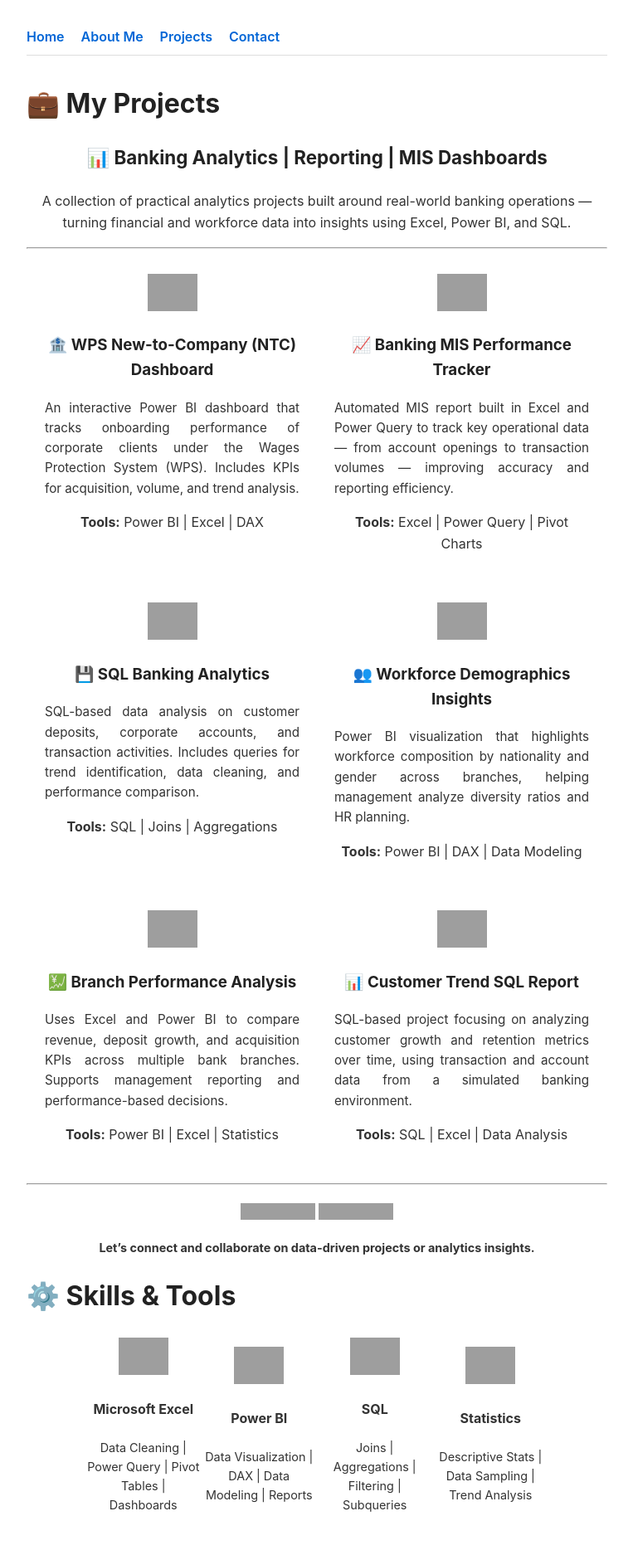
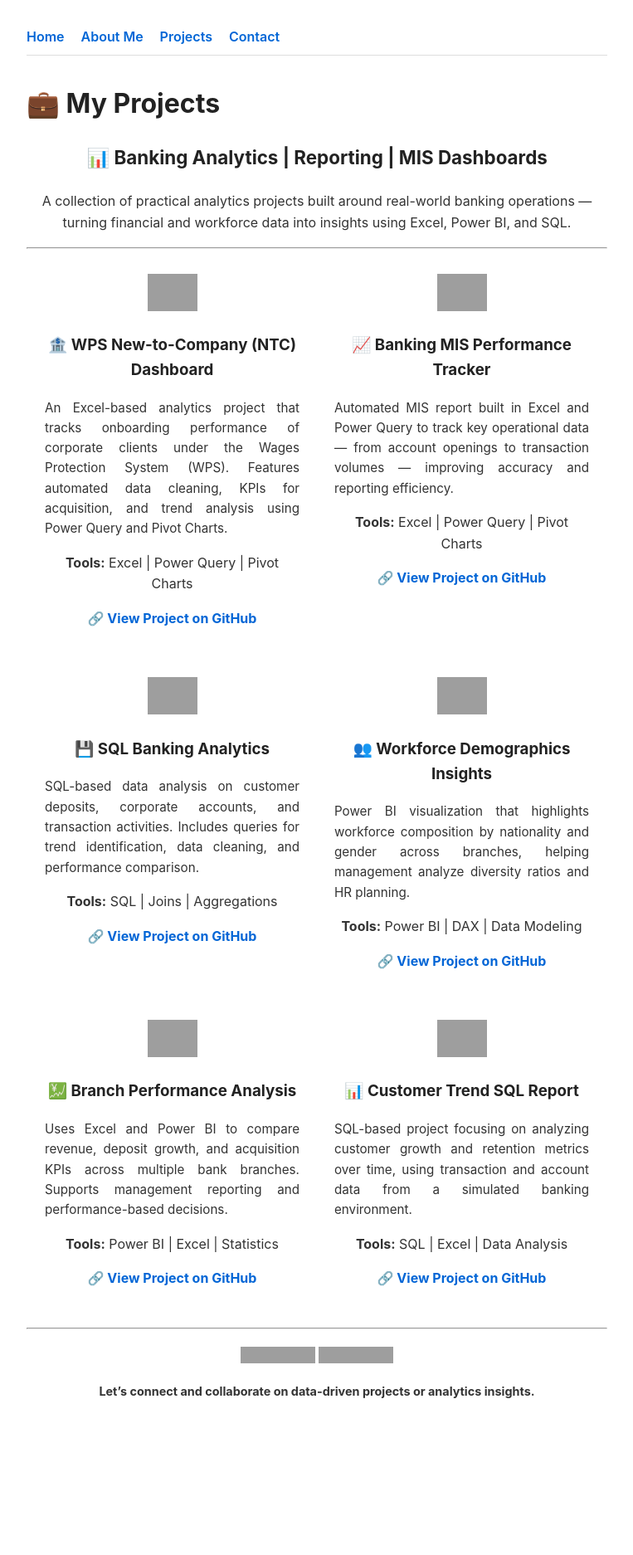
Before and after one commit to humairatalhakhan/humairatalhakhan, a Jekyll site: the page built from projects.md, in a window 1280 px wide. Shown: the whole page at 83% size, without its empty margins (258-1021 px from the left). Built offline with Jekyll 4.4.1, drawn with Linux system fonts in a browser that asks for light colours; our own code applies the rules of GitHub Pages for plain Markdown files; after the commit the page ends 1720 px from its top, so only the background shows below that; grey boxes are pictures that could not be loaded.

Commit message:
project details
Updated project links and descriptions in the projects.md file. Removed outdated skills section.

```diff
--- a/projects.md
+++ b/projects.md
@@ -1,5 +1,3 @@
-
-
 # 💼 My Projects
 
 <div align="center">
@@ -12,23 +10,31 @@
 <table style="width:100%; border:none;">
 <tr>
 
+<!-- ✅ NTC Project -->
 <td align="center" width="50%" style="vertical-align:top; padding:20px;">
 
-<a href="https://github.com/YOUR_USERNAME/WPS-New-to-Company-Acquisition" target="_blank">
-  <img src="https://img.icons8.com/color/96/power-bi.png" width="60" alt="Power BI Icon">
+<a href="https://github.com/humairatalhakhan/New-to-Company-NTC-Acquisition" target="_blank">
+  <img src="https://img.icons8.com/color/96/microsoft-excel-2019--v1.png" width="60" alt="Excel Icon">
 </a>
 
 <h3>🏦 WPS New-to-Company (NTC) Dashboard</h3>
 <p style="text-align:justify; font-size:0.95rem;">
-An interactive Power BI dashboard that tracks onboarding performance of corporate clients under the Wages Protection System (WPS). Includes KPIs for acquisition, volume, and trend analysis.
+An Excel-based analytics project that tracks onboarding performance of corporate clients under the Wages Protection System (WPS). Features automated data cleaning, KPIs for acquisition, and trend analysis using Power Query and Pivot Charts.
 </p>
-<p><b>Tools:</b> Power BI | Excel | DAX</p>
+<p><b>Tools:</b> Excel | Power Query | Pivot Charts</p>
+
+<p>
+  <a href="https://github.com/humairatalhakhan/New-to-Company-NTC-Acquisition" target="_blank" style="text-decoration:none; font-weight:bold;">
+    🔗 View Project on GitHub
+  </a>
+</p>
 
 </td>
 
+<!-- Banking MIS -->
 <td align="center" width="50%" style="vertical-align:top; padding:20px;">
 
-<a href="https://github.com/YOUR_USERNAME/Banking-MIS-Performance" target="_blank">
+<a href="https://github.com/humairatalhakhan/Banking-MIS-Performance" target="_blank">
   <img src="https://img.icons8.com/color/96/microsoft-excel-2019--v1.png" width="60" alt="Excel Icon">
 </a>
 
@@ -38,14 +44,21 @@ Automated MIS report built in Excel and Power Query to track key operational dat
 </p>
 <p><b>Tools:</b> Excel | Power Query | Pivot Charts</p>
 
+<p>
+  <a href="https://github.com/humairatalhakhan/Banking-MIS-Performance" target="_blank" style="text-decoration:none; font-weight:bold;">
+    🔗 View Project on GitHub
+  </a>
+</p>
+
 </td>
 </tr>
 
 <tr>
 
+<!-- SQL Banking Analytics -->
 <td align="center" width="50%" style="vertical-align:top; padding:20px;">
 
-<a href="https://github.com/YOUR_USERNAME/SQL-Banking-Analytics" target="_blank">
+<a href="https://github.com/humairatalhakhan/SQL-Banking-Analytics" target="_blank">
   <img src="https://img.icons8.com/color/96/sql.png" width="60" alt="SQL Icon">
 </a>
 
@@ -55,11 +68,18 @@ SQL-based data analysis on customer deposits, corporate accounts, and transactio
 </p>
 <p><b>Tools:</b> SQL | Joins | Aggregations</p>
 
+<p>
+  <a href="https://github.com/humairatalhakhan/SQL-Banking-Analytics" target="_blank" style="text-decoration:none; font-weight:bold;">
+    🔗 View Project on GitHub
+  </a>
+</p>
+
 </td>
 
+<!-- Workforce Demographics -->
 <td align="center" width="50%" style="vertical-align:top; padding:20px;">
 
-<a href="https://github.com/YOUR_USERNAME/Banking-Workforce-Insights" target="_blank">
+<a href="https://github.com/humairatalhakhan/Banking-Workforce-Insights" target="_blank">
   <img src="https://img.icons8.com/color/96/group.png" width="60" alt="Demographics Icon">
 </a>
 
@@ -69,14 +89,21 @@ Power BI visualization that highlights workforce composition by nationality and
 </p>
 <p><b>Tools:</b> Power BI | DAX | Data Modeling</p>
 
+<p>
+  <a href="https://github.com/humairatalhakhan/Banking-Workforce-Insights" target="_blank" style="text-decoration:none; font-weight:bold;">
+    🔗 View Project on GitHub
+  </a>
+</p>
+
 </td>
 </tr>
 
 <tr>
 
+<!-- Branch Performance -->
 <td align="center" width="50%" style="vertical-align:top; padding:20px;">
 
-<a href="https://github.com/YOUR_USERNAME/Bank-Branch-Performance-Analysis" target="_blank">
+<a href="https://github.com/humairatalhakhan/Bank-Branch-Performance-Analysis" target="_blank">
   <img src="https://img.icons8.com/color/96/line-chart.png" width="60" alt="Analytics Icon">
 </a>
 
@@ -86,11 +113,18 @@ Uses Excel and Power BI to compare revenue, deposit growth, and acquisition KPIs
 </p>
 <p><b>Tools:</b> Power BI | Excel | Statistics</p>
 
+<p>
+  <a href="https://github.com/humairatalhakhan/Bank-Branch-Performance-Analysis" target="_blank" style="text-decoration:none; font-weight:bold;">
+    🔗 View Project on GitHub
+  </a>
+</p>
+
 </td>
 
+<!-- Customer Trend SQL -->
 <td align="center" width="50%" style="vertical-align:top; padding:20px;">
 
-<a href="https://github.com/YOUR_USERNAME/Customer-Trend-SQL-Report" target="_blank">
+<a href="https://github.com/humairatalhakhan/Customer-Trend-SQL-Report" target="_blank">
   <img src="https://img.icons8.com/color/96/data-configuration.png" width="60" alt="Data Icon">
 </a>
 
@@ -100,6 +134,12 @@ SQL-based project focusing on analyzing customer growth and retention metrics ov
 </p>
 <p><b>Tools:</b> SQL | Excel | Data Analysis</p>
 
+<p>
+  <a href="https://github.com/humairatalhakhan/Customer-Trend-SQL-Report" target="_blank" style="text-decoration:none; font-weight:bold;">
+    🔗 View Project on GitHub
+  </a>
+</p>
+
 </td>
 
 </tr>
@@ -108,12 +148,13 @@ SQL-based project focusing on analyzing customer growth and retention metrics ov
 ---
 
 <div align="center">
-  <h4> <div align="center">
+  <h4>
+  <div align="center">
 
 <a href="https://humairatalhakhan.github.io/" target="_blank">
   <img src="https://img.shields.io/badge/GitHub-000?style=for-the-badge&logo=github&logoColor=white" alt="GitHub Badge"/>
 </a>
-<a href="https://www.linkedin.com/in/humairatalha//" target="_blank">
+<a href="https://www.linkedin.com/in/humairatalha/" target="_blank">
   <img src="https://img.shields.io/badge/LinkedIn-0077B5?style=for-the-badge&logo=linkedin&logoColor=white" alt="LinkedIn Badge"/>
 </a>
 
@@ -121,39 +162,3 @@ SQL-based project focusing on analyzing customer growth and retention metrics ov
 
 </div></h4>
 </div>
-
-# ⚙️ Skills & Tools
-
-<div align="center">
-
-<table style="border:none; width:80%;">
-
-<tr>
-<td align="center" width="25%">
-  <img src="https://img.icons8.com/color/96/microsoft-excel-2019--v1.png" width="60" alt="Excel Icon">
-  <h4>Microsoft Excel</h4>
-  <p style="font-size:0.9rem;">Data Cleaning | Power Query | Pivot Tables | Dashboards</p>
-</td>
-
-<td align="center" width="25%">
-  <img src="https://img.icons8.com/color/96/power-bi.png" width="60" alt="Power BI Icon">
-  <h4>Power BI</h4>
-  <p style="font-size:0.9rem;">Data Visualization | DAX | Data Modeling | Reports</p>
-</td>
-
-<td align="center" width="25%">
-  <img src="https://img.icons8.com/color/96/sql.png" width="60" alt="SQL Icon">
-  <h4>SQL</h4>
-  <p style="font-size:0.9rem;">Joins | Aggregations | Filtering | Subqueries</p>
-</td>
-
-<td align="center" width="25%">
-  <img src="https://img.icons8.com/color/96/statistics.png" width="60" alt="Statistics Icon">
-  <h4>Statistics</h4>
-  <p style="font-size:0.9rem;">Descriptive Stats | Data Sampling | Trend Analysis</p>
-</td>
-</tr>
-
-</table>
-
-</div>
```
